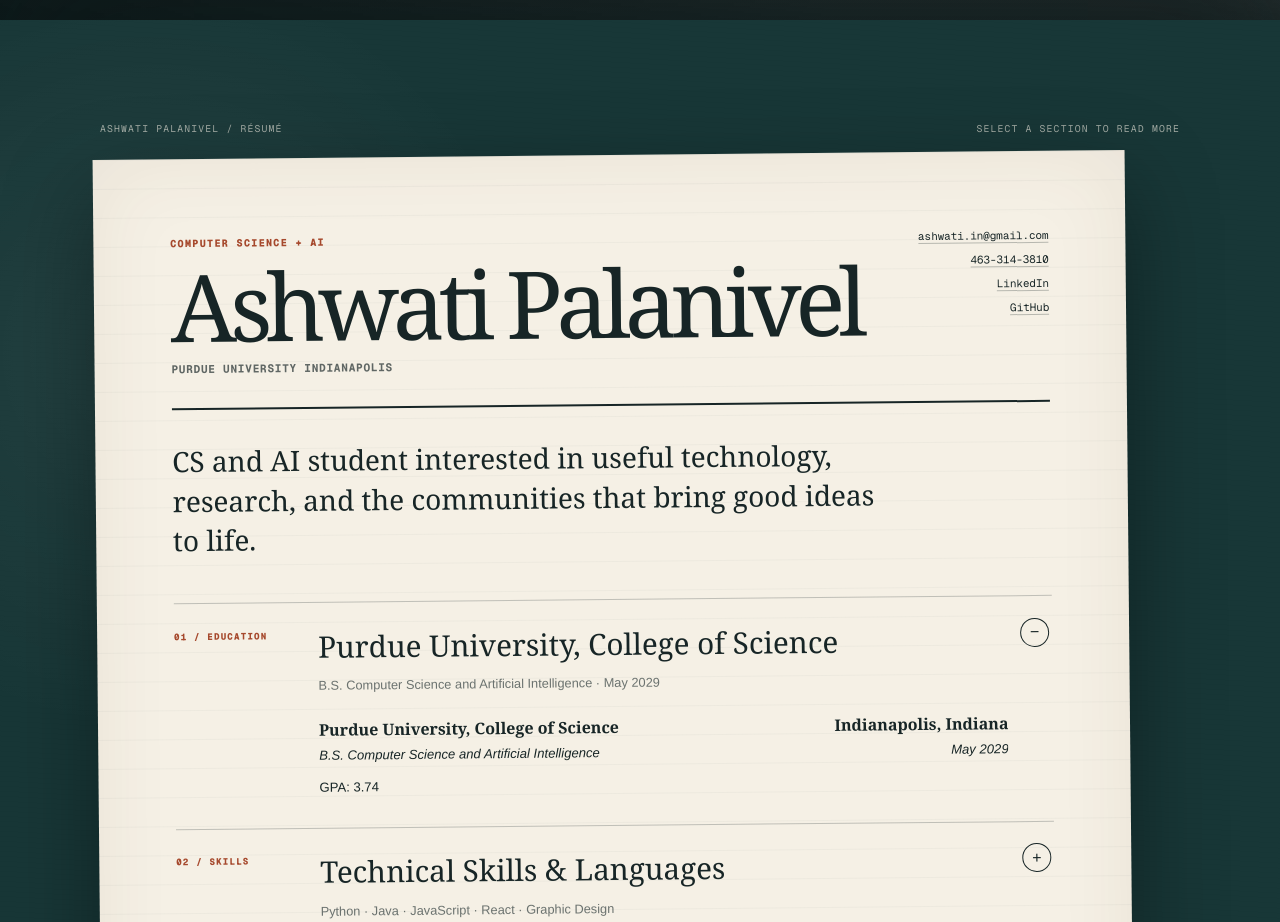
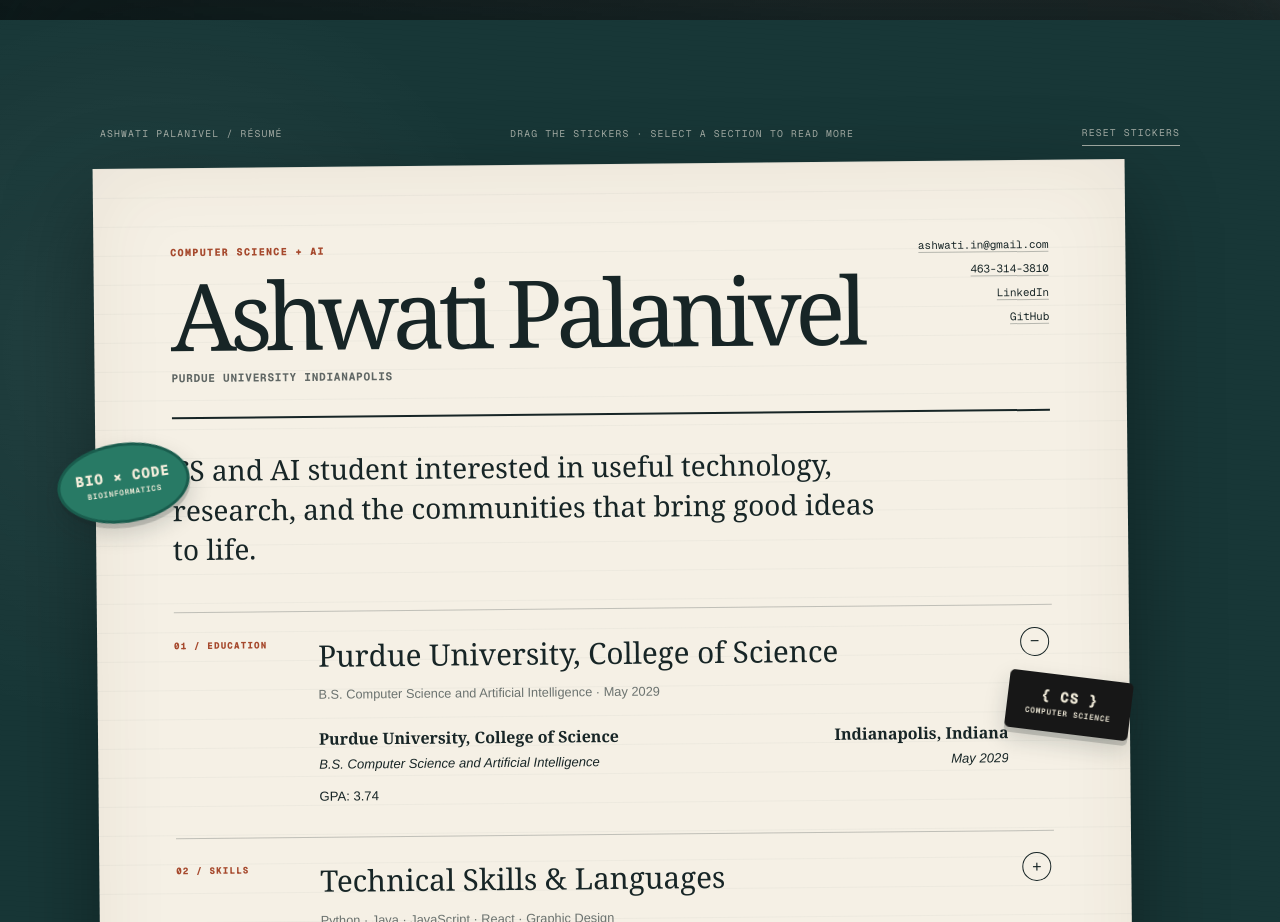
Before and after one commit to ashwatip/portfolio-website, a Next.js app: page / in a window 1280 px wide. Shown: the part 900-1822 px from the top of the page. Built offline with nearby package versions, Linux system fonts and the light colour scheme; grey boxes are pictures that could not be loaded.

Commit message:
Add draggable interest stickers

```diff
--- a/app/page.tsx
+++ b/app/page.tsx
@@ -1,6 +1,6 @@
 "use client";
 
-import { useEffect, useState } from "react";
+import { useEffect, useRef, useState } from "react";
 
 type Section = { id: string; label: string; heading: string; preview: string; content: React.ReactNode };
 
@@ -24,9 +24,51 @@
   </section>;
 }
 
+const stickers = [
+  { id:"bio", text:"BIO × CODE", note:"bioinformatics", className:"sticker-bio", x:"-4%", y:"18%" },
+  { id:"cs", text:"{ CS }", note:"computer science", className:"sticker-cs", x:"84%", y:"33%" },
+  { id:"ai", text:"AI / ML", note:"curious mind", className:"sticker-ai", x:"-3%", y:"62%" },
+  { id:"india", text:"INDIAN", note:"roots & identity", className:"sticker-india", x:"80%", y:"76%" },
+];
+
+function DraggableSticker({ sticker }: { sticker:(typeof stickers)[number] }) {
+  const [position,setPosition] = useState({x:0,y:0});
+  const drag = useRef({active:false,x:0,y:0,startX:0,startY:0});
+
+  const onPointerDown = (event:React.PointerEvent<HTMLButtonElement>) => {
+    event.currentTarget.setPointerCapture(event.pointerId);
+    drag.current={active:true,x:event.clientX,y:event.clientY,startX:position.x,startY:position.y};
+  };
+  const onPointerMove = (event:React.PointerEvent<HTMLButtonElement>) => {
+    if(!drag.current.active) return;
+    setPosition({x:drag.current.startX+event.clientX-drag.current.x,y:drag.current.startY+event.clientY-drag.current.y});
+  };
+  const stopDragging = () => { drag.current.active=false; };
+  const onKeyDown = (event:React.KeyboardEvent<HTMLButtonElement>) => {
+    const amount=event.shiftKey?20:5;
+    const moves:Record<string,[number,number]>={ArrowLeft:[-amount,0],ArrowRight:[amount,0],ArrowUp:[0,-amount],ArrowDown:[0,amount]};
+    if(moves[event.key]){ event.preventDefault(); const [x,y]=moves[event.key]; setPosition(current=>({x:current.x+x,y:current.y+y})); }
+    if(event.key==="Home"){ event.preventDefault(); setPosition({x:0,y:0}); }
+  };
+
+  return <button
+    className={`drag-sticker ${sticker.className}`}
+    style={{left:sticker.x,top:sticker.y,transform:`translate3d(${position.x}px,${position.y}px,0)`}}
+    onPointerDown={onPointerDown}
+    onPointerMove={onPointerMove}
+    onPointerUp={stopDragging}
+    onPointerCancel={stopDragging}
+    onKeyDown={onKeyDown}
+    aria-label={`${sticker.text} sticker. Drag to move, or use arrow keys. Press Home to reset.`}
+  >
+    <strong>{sticker.text}</strong><span>{sticker.note}</span>
+  </button>;
+}
+
 export default function Home() {
   const [openSection,setOpenSection] = useState("education");
   const [scrollProgress,setScrollProgress] = useState(0);
+  const [stickerReset,setStickerReset] = useState(0);
   useEffect(()=>{
     let frame=0;
     const update=()=>{ cancelAnimationFrame(frame); frame=requestAnimationFrame(()=>setScrollProgress(Math.min(1,window.scrollY/(window.innerHeight*.95)))); };
@@ -43,7 +85,7 @@
       <a className="scroll-indicator" href="#resume"><span>Open my résumé</span><i aria-hidden="true" /></a>
     </section>
     <section className="writing-desk" id="resume" aria-labelledby="resume-title">
-      <div className="desk-note"><span>Ashwati Palanivel / Résumé</span><span>Select a section to read more</span></div>
+      <div className="desk-note"><span>Ashwati Palanivel / Résumé</span><span>Drag the stickers · select a section to read more</span><button onClick={()=>setStickerReset(value=>value+1)}>Reset stickers</button></div>
       <div className="paper-scene">
         <article className="resume-paper">
           <header className="resume-header">
@@ -54,6 +96,9 @@
           <div className="resume-sections">{sections.map(section=><ResumeSection key={section.id} section={section} open={openSection===section.id} onToggle={()=>setOpenSection(openSection===section.id?"":section.id)} />)}</div>
           <footer className="resume-footer"><span>Indianapolis, Indiana</span><a href="mailto:ashwati.in@gmail.com">Get in touch →</a></footer>
         </article>
+        <div className="sticker-layer" aria-label="Draggable interest stickers">
+          {stickers.map(sticker=><DraggableSticker key={`${sticker.id}-${stickerReset}`} sticker={sticker} />)}
+        </div>
         <div className="fountain-pen" aria-hidden="true"><span className="fp-finial" /><span className="fp-cap" /><span className="fp-band" /><span className="fp-barrel" /><span className="fp-section" /><span className="fp-nib"><i /></span></div>
       </div>
     </section>
```
Also changed, not shown: app/globals.css.
